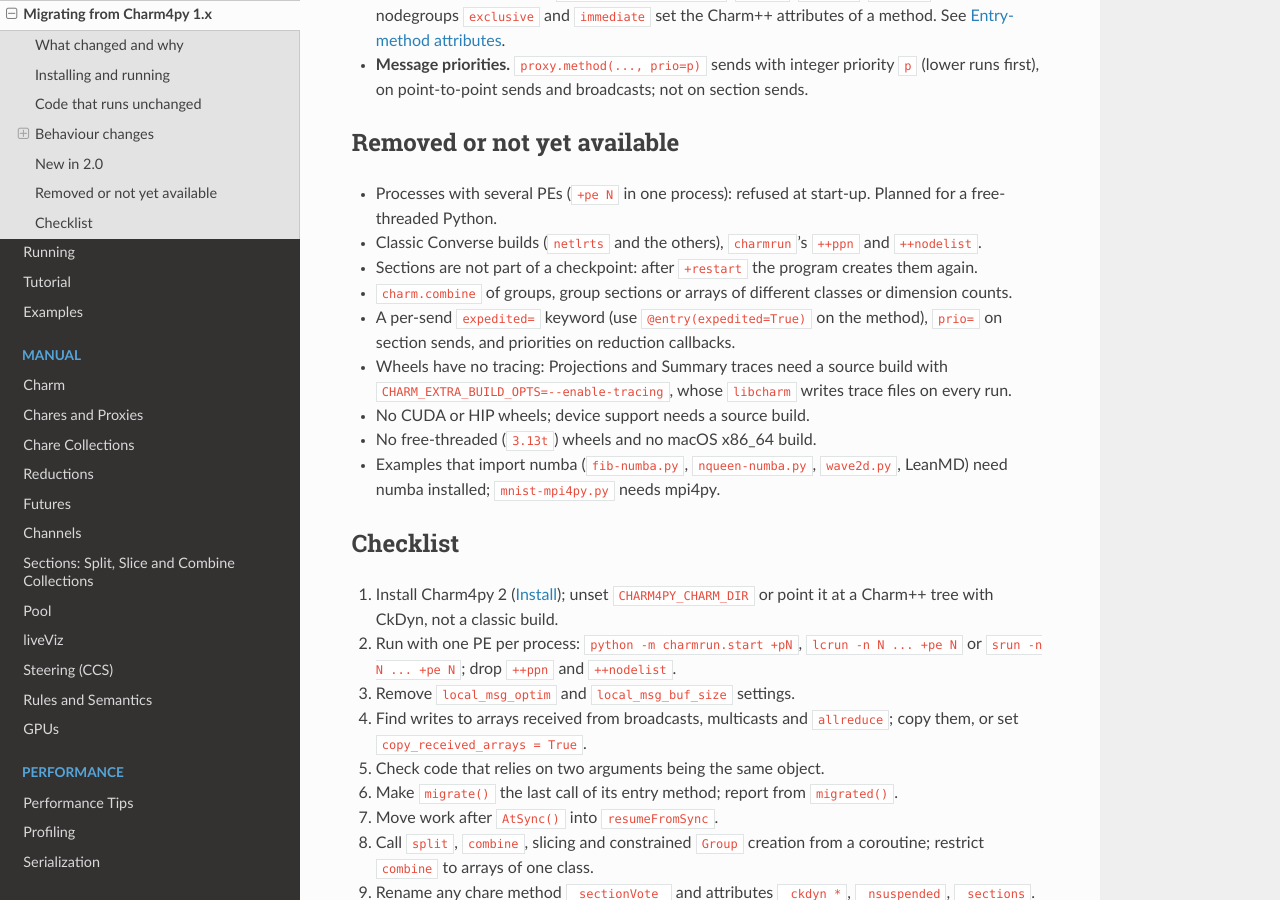
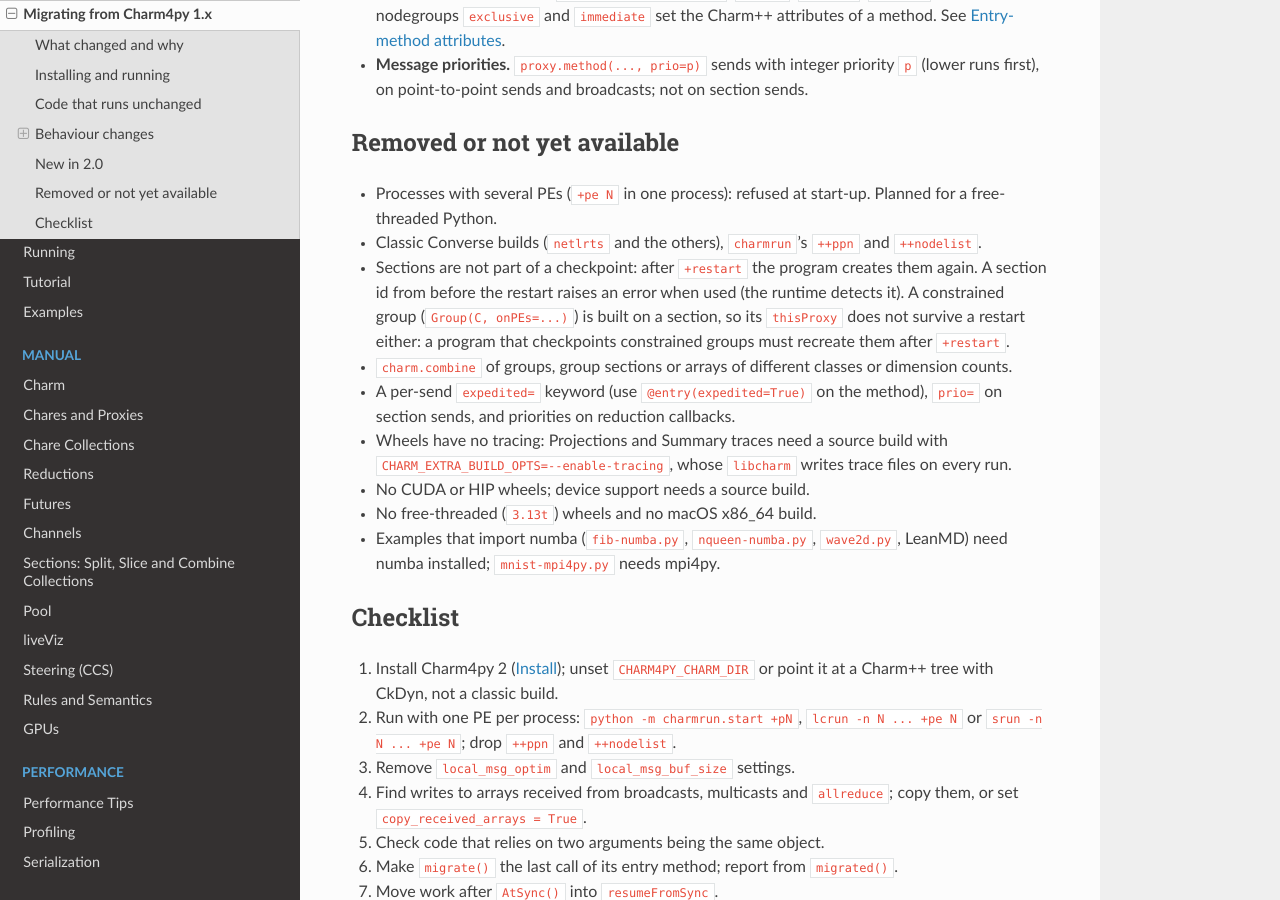
Before and after one commit to charmplusplus/charm4py, a Sphinx documentation site: the page built from docs/migrating.rst, in a window 1280 px wide and 900 px high, scrolled down 6109 px. Built offline with Sphinx 7.4.7 and the Read the Docs theme 3.1.0, drawn with Linux system fonts in a browser that asks for light colours.

Commit message:
docs/migrating: a constrained group's section does not survive +restart
Co-Authored-By: Claude Fable 5.1 <noreply@anthropic.com>

```diff
--- a/docs/migrating.rst
+++ b/docs/migrating.rst
@@ -321,7 +321,11 @@ Removed or not yet available
 * Classic Converse builds (``netlrts`` and the others), ``charmrun``'s
   ``++ppn`` and ``++nodelist``.
 * Sections are not part of a checkpoint: after ``+restart`` the program
-  creates them again.
+  creates them again. A section id from before the restart raises an error
+  when used (the runtime detects it). A constrained group
+  (``Group(C, onPEs=...)``) is built on a section, so its ``thisProxy`` does
+  not survive a restart either: a program that checkpoints constrained
+  groups must recreate them after ``+restart``.
 * ``charm.combine`` of groups, group sections or arrays of different classes
   or dimension counts.
 * A per-send ``expedited=`` keyword (use ``@entry(expedited=True)`` on the
```
